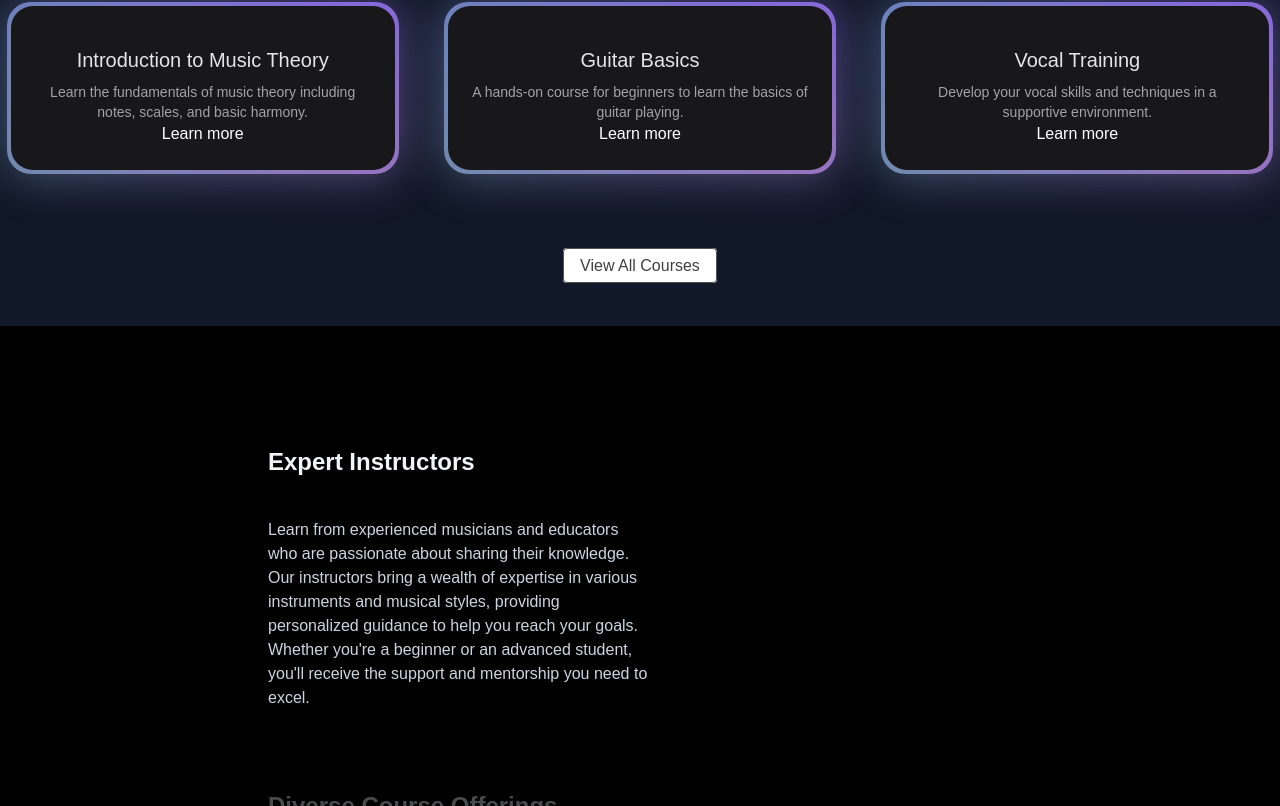
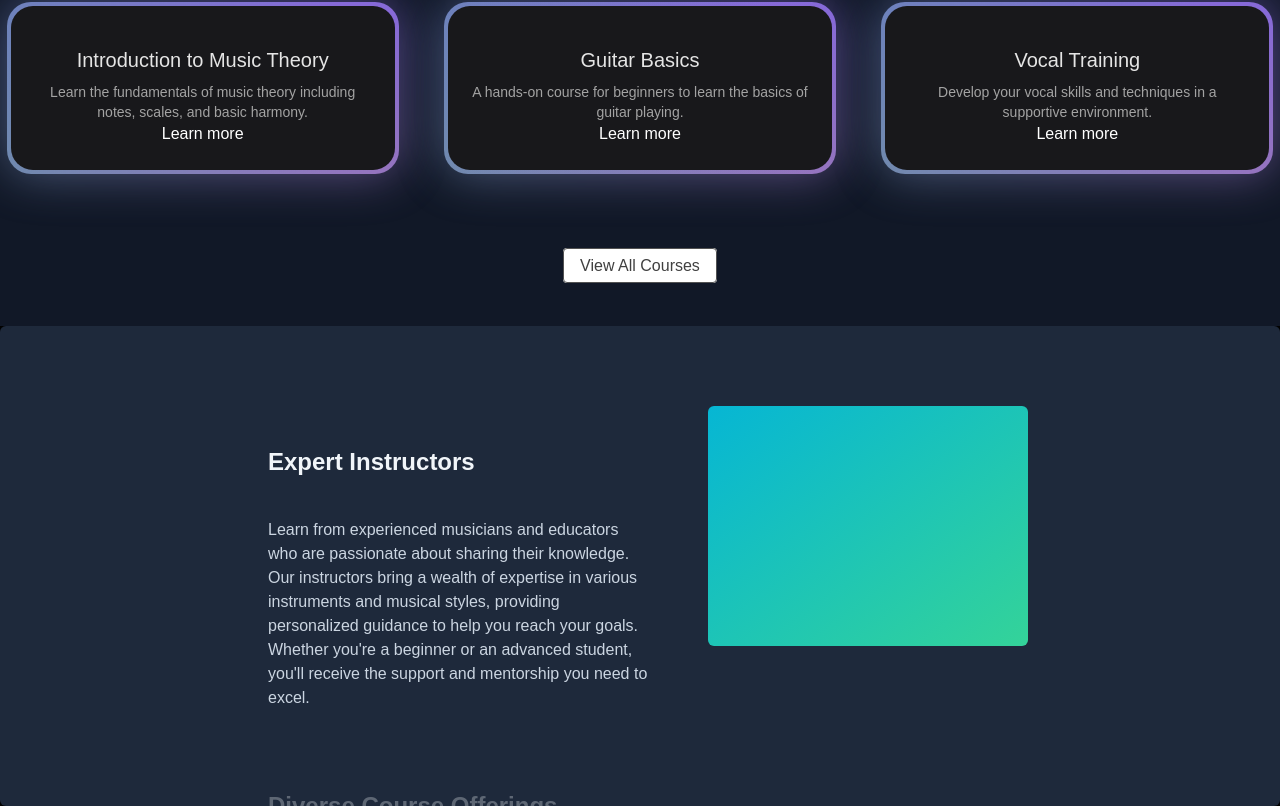
Before and after one commit to rock652/music-academy, a Next.js app: page / in a window 1280 px wide. Shown: the part 798-1604 px from the top of the page. Built offline with nearby package versions, Linux system fonts and the light colour scheme.

Commit message:
completed the sticky scroll section

```diff
--- a/src/app/components/WhyChooseUs.tsx
+++ b/src/app/components/WhyChooseUs.tsx
@@ -1,8 +1,9 @@
 "use client";
 import React from "react";
 import { StickyScroll } from "./ui/sticky-scroll-reveal";
+import Image from "next/image";
 
-const content = [
+const musicSchoolAcademy = [
   {
     title: "Expert Instructors",
     description:
@@ -33,7 +34,7 @@ const content = [
 const WhyChooseUs = () => {
   return (
     <div>
-      <StickyScroll content={content} />
+      <StickyScroll content={musicSchoolAcademy} />
     </div>
   );
 };
--- a/src/app/components/ui/sticky-scroll-reveal.tsx
+++ b/src/app/components/ui/sticky-scroll-reveal.tsx
@@ -15,11 +15,9 @@ export const StickyScroll = ({
   }[];
   contentClassName?: string;
 }) => {
-  const [activeCard, setActiveCard] = React.useState(0);
+  const [activeCard, setActiveCard] = useState(0);
   const ref = useRef<any>(null);
   const { scrollYProgress } = useScroll({
-    // uncomment line 22 and comment line 23 if you DONT want the overflow container and want to have it change on the entire page scroll
-    // target: ref
     container: ref,
     offset: ["start start", "end start"],
   });
@@ -41,14 +39,15 @@ export const StickyScroll = ({
   });
 
   const backgroundColors = [
-    "var(--slate-900)",
-    "var(--black)",
-    "var(--neutral-900)",
+    "#1e293b", // slate-900
+    "#000000", // black
+    "#111827", // neutral-900
   ];
+
   const linearGradients = [
-    "linear-gradient(to bottom right, var(--cyan-500), var(--emerald-500))",
-    "linear-gradient(to bottom right, var(--pink-500), var(--indigo-500))",
-    "linear-gradient(to bottom right, var(--orange-500), var(--yellow-500))",
+    "linear-gradient(to bottom right, #06b6d4, #34d399)", // cyan-500 to emerald-500
+    "linear-gradient(to bottom right, #ec4899, #4f46e5)", // pink-500 to indigo-500
+    "linear-gradient(to bottom right, #ff7e29, #fbbf24)", // orange-500 to yellow-500
   ];
 
   const [backgroundGradient, setBackgroundGradient] = useState(
@@ -72,23 +71,15 @@ export const StickyScroll = ({
           {content.map((item, index) => (
             <div key={item.title + index} className="my-20">
               <motion.h2
-                initial={{
-                  opacity: 0,
-                }}
-                animate={{
-                  opacity: activeCard === index ? 1 : 0.3,
-                }}
+                initial={{ opacity: 0 }}
+                animate={{ opacity: activeCard === index ? 1 : 0.3 }}
                 className="text-2xl font-bold text-slate-100"
               >
                 {item.title}
               </motion.h2>
               <motion.p
-                initial={{
-                  opacity: 0,
-                }}
-                animate={{
-                  opacity: activeCard === index ? 1 : 0.3,
-                }}
+                initial={{ opacity: 0 }}
+                animate={{ opacity: activeCard === index ? 1 : 0.3 }}
                 className="text-kg text-slate-300 max-w-sm mt-10"
               >
                 {item.description}
@@ -101,11 +92,11 @@ export const StickyScroll = ({
       <div
         style={{ background: backgroundGradient }}
         className={cn(
-          "hidden lg:block h-60 w-80 rounded-md bg-white sticky top-10 overflow-hidden",
+          "hidden lg:block h-60 w-80 rounded-md sticky top-10 overflow-hidden",
           contentClassName
         )}
       >
-        {content[activeCard].content ?? null}
+        {/* Remove text or any content here */}
       </div>
     </motion.div>
   );
```
